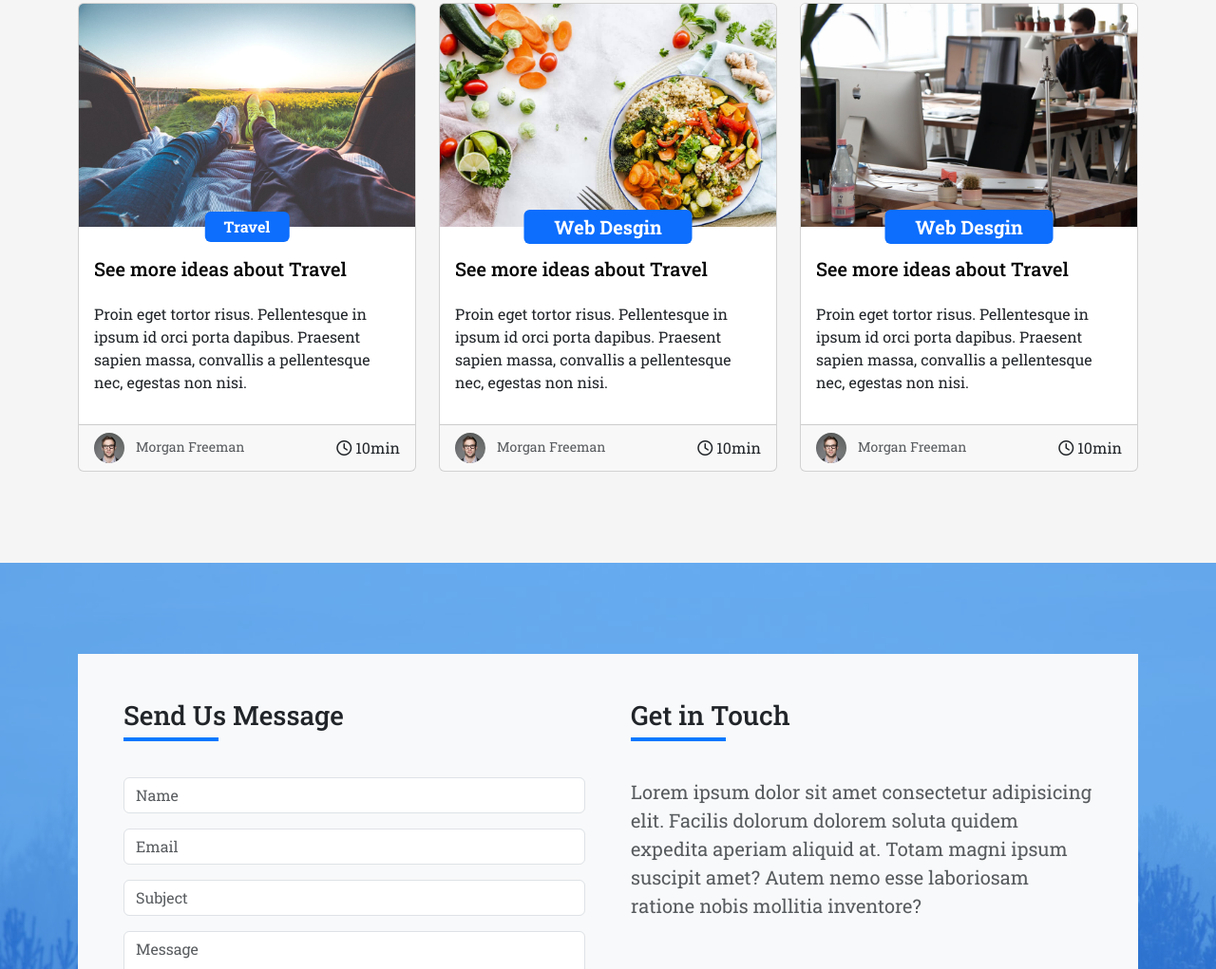
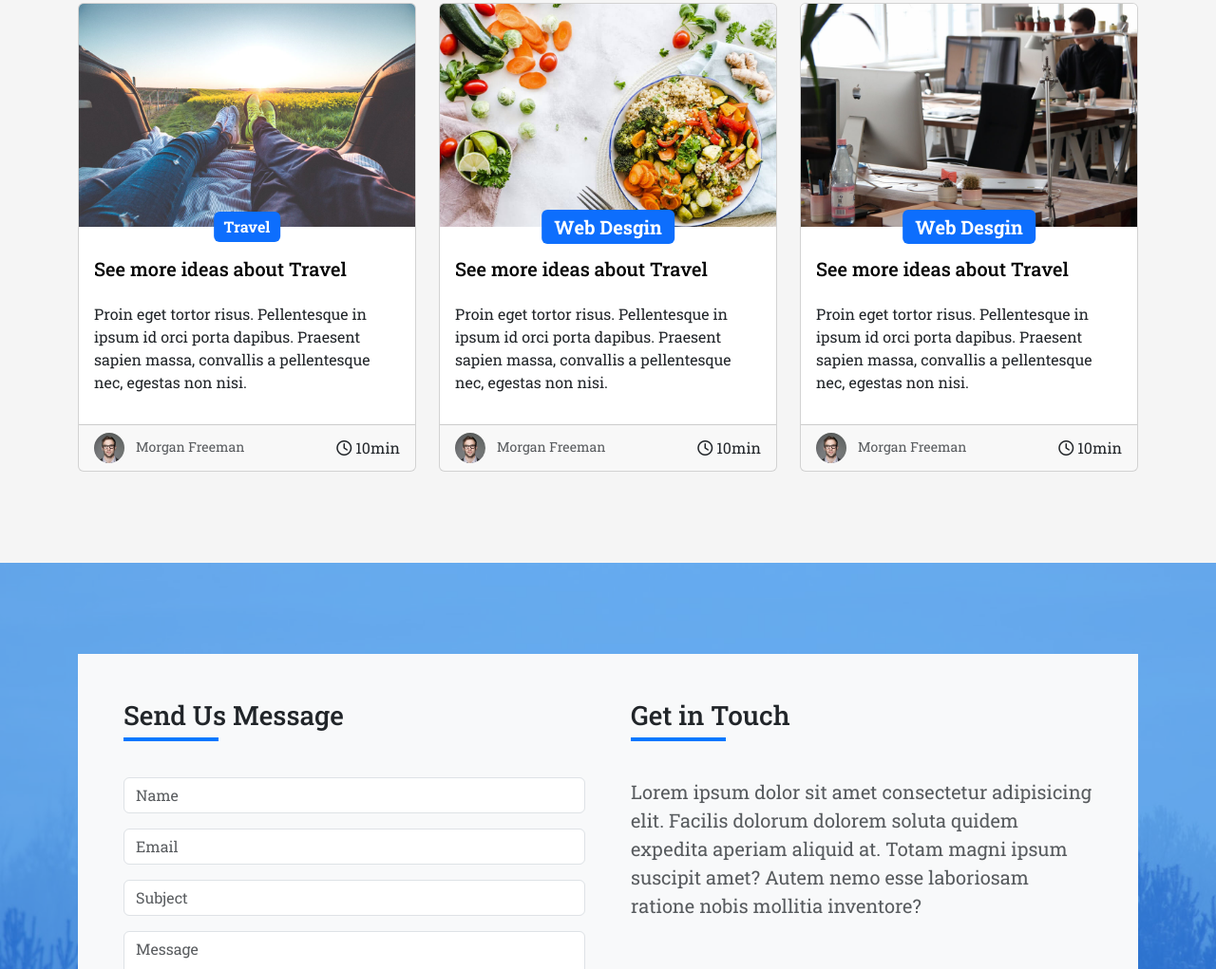
Before and after one commit to mahmoudmortada97/DevFolio, a plain HTML site: page index.html in a window 1280 px wide. Shown: the part 4580-5601 px from the top of the page at 95% size. Drawn offline with Linux system fonts and the light colour scheme.

Commit message:
update badge width

```diff
--- a/index.html
+++ b/index.html
@@ -471,7 +471,7 @@
               </div>
             </div>
           </div>
-      </div>
+        </div>
       </div>
 
       <!-- Start Users Article-->
@@ -593,8 +593,7 @@
                 <img src="Image/post-1.jpg" class="card-img-top" alt="..." />
               </a>
               <div class="card-body position-relative pt-3">
-                <span
-                  class="badge text-bg-primary w-25 position-absolute py-2 fs-6"
+                <span class="badge text-bg-primary position-absolute py-2 fs-6"
                   >Travel</span
                 >
 
@@ -637,8 +636,7 @@
                 <img src="Image/post-2.jpg" class="card-img-top" alt="..." />
               </a>
               <div class="card-body position-relative">
-                <span
-                  class="badge text-bg-primary w-50 position-absolute py-2 fs-5"
+                <span class="badge text-bg-primary position-absolute py-2 fs-5"
                   >Web Desgin</span
                 >
                 <h5 class="card-title pt-3">
@@ -680,8 +678,7 @@
                 <img src="Image/post-3.jpg" class="card-img-top" alt="..." />
               </a>
               <div class="card-body position-relative">
-                <span
-                  class="badge text-bg-primary w-50 position-absolute py-2 fs-5"
+                <span class="badge text-bg-primary position-absolute py-2 fs-5"
                   >Web Desgin</span
                 >
                 <h5 class="card-title pt-3">
```
